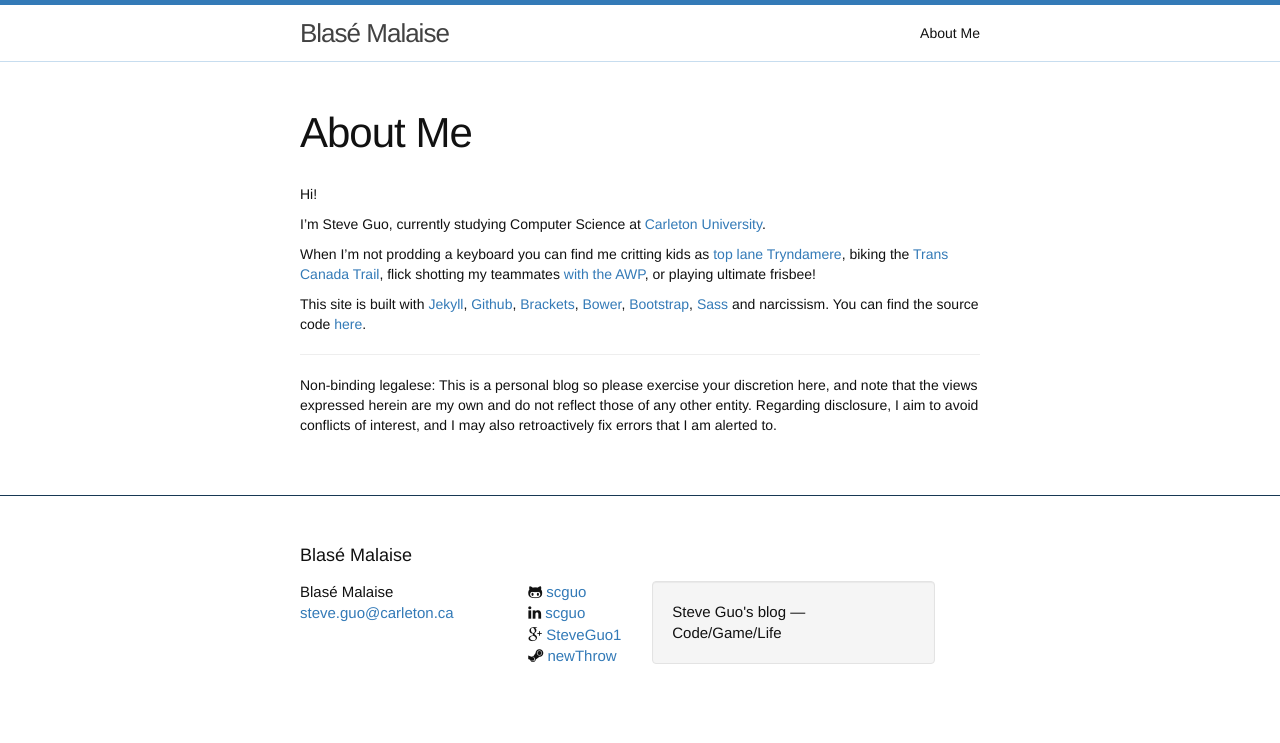
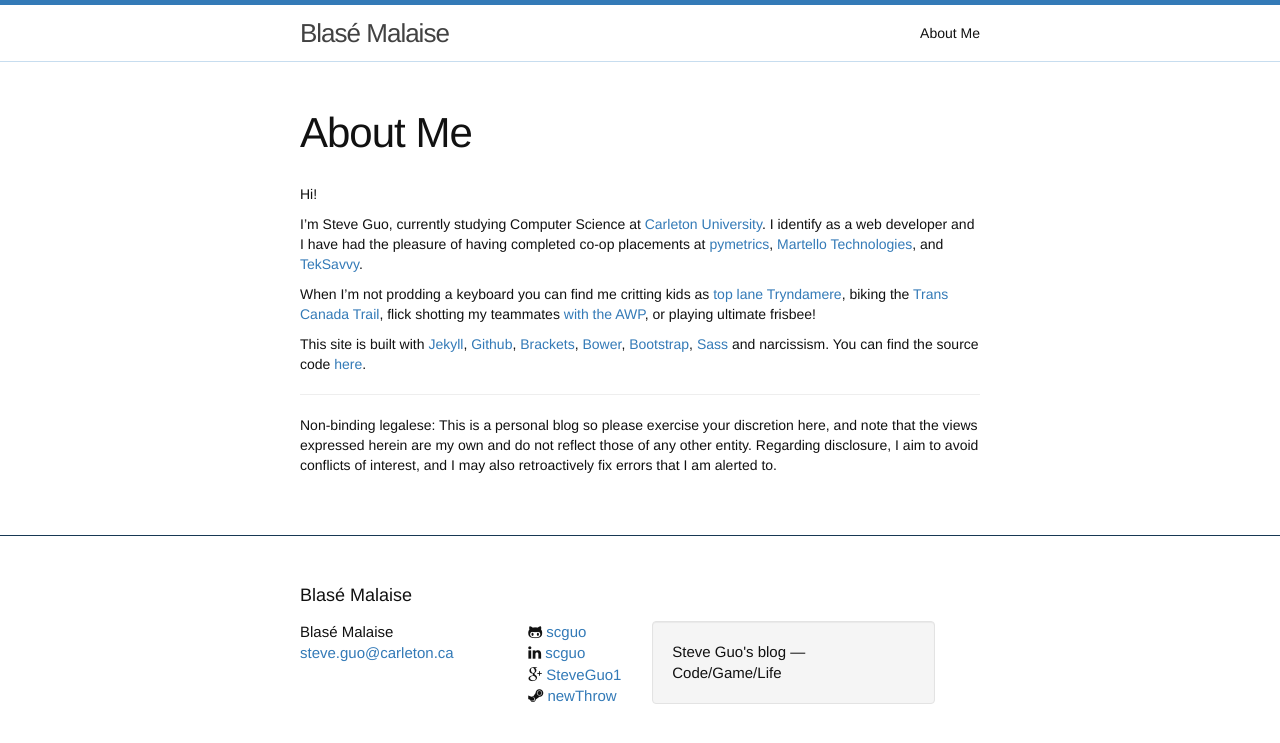
Before and after one commit to scguo/scguo.github.io, a Jekyll site: the page built from about.md, in a window 1280 px wide. Shown: the top 743 px of the page. Built offline with Jekyll 4.4.1, drawn with Linux system fonts in a browser that asks for light colours.

Commit message:
update about me

```diff
--- a/about.md
+++ b/about.md
@@ -6,7 +6,7 @@ permalink: /about/
 
 Hi!
 
-I'm Steve Guo, currently studying Computer Science at [Carleton University](http://carleton.ca/).
+I'm Steve Guo, currently studying Computer Science at [Carleton University](http://carleton.ca/). I identify as a web developer and I have had the pleasure of having completed co-op placements at [pymetrics][py], [Martello Technologies][martello], and [TekSavvy][tsi].
 
 When I'm not prodding a keyboard you can find me critting kids as [top][3la] [lane][lecarre] [Tryndamere][suchbot], biking the [Trans Canada Trail][trail], flick shotting my teammates [with the AWP][csgod], or playing ultimate frisbee!
 
@@ -16,7 +16,9 @@ This site is built with [Jekyll](http://jekyllrb.com/), [Github](https://github.
 
 Non-binding legalese: This is a personal blog so please exercise your discretion here, and note that the views expressed herein are my own and do not reflect those of any other entity. Regarding disclosure, I aim to avoid conflicts of interest, and I may also retroactively fix errors that I am alerted to.
 
-
+[py]: https://www.pymetrics.com/
+[martello]: http://martellotech.com/
+[tsi]: https://teksavvy.com/
 [3la]: http://quickfind.kassad.in/profile/na/3La/
 [lecarre]: http://quickfind.kassad.in/profile/na/LeCarre/
 [suchbot]: http://quickfind.kassad.in/profile/na/SuchBot/
```
